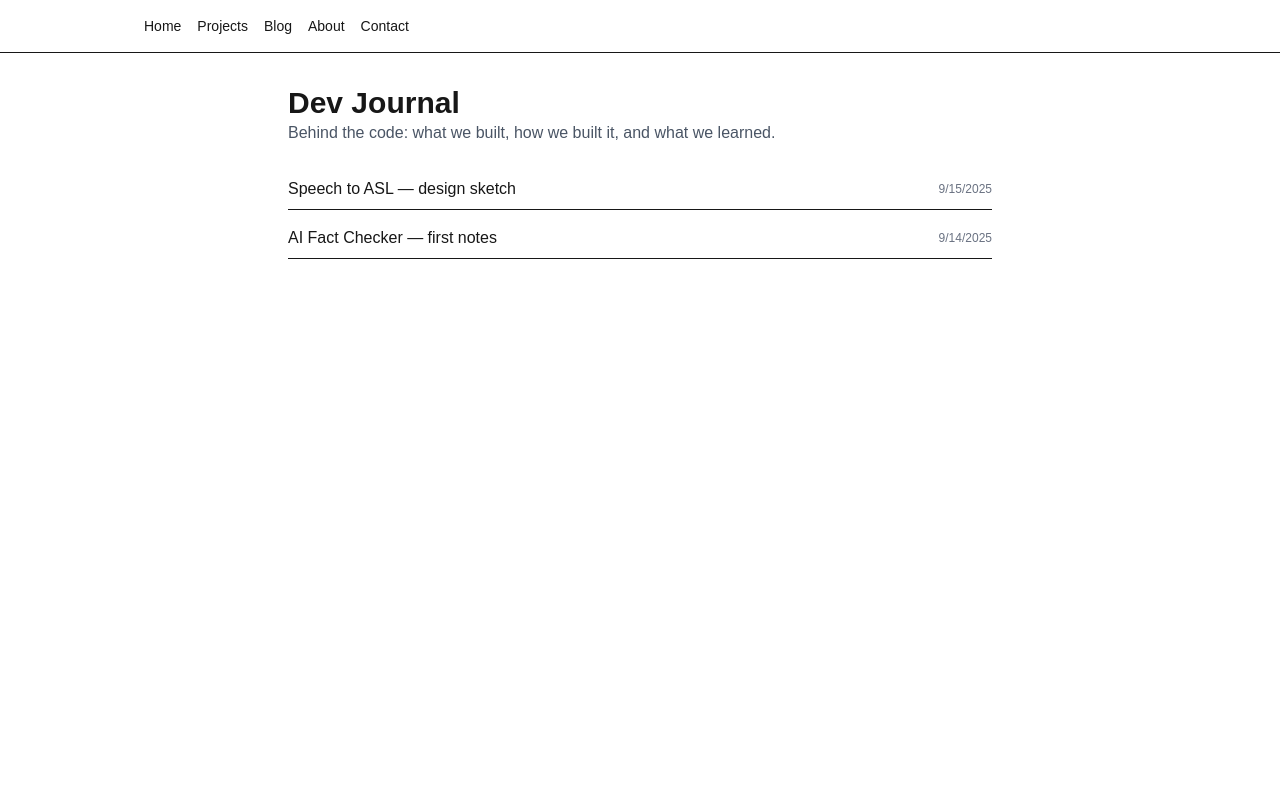
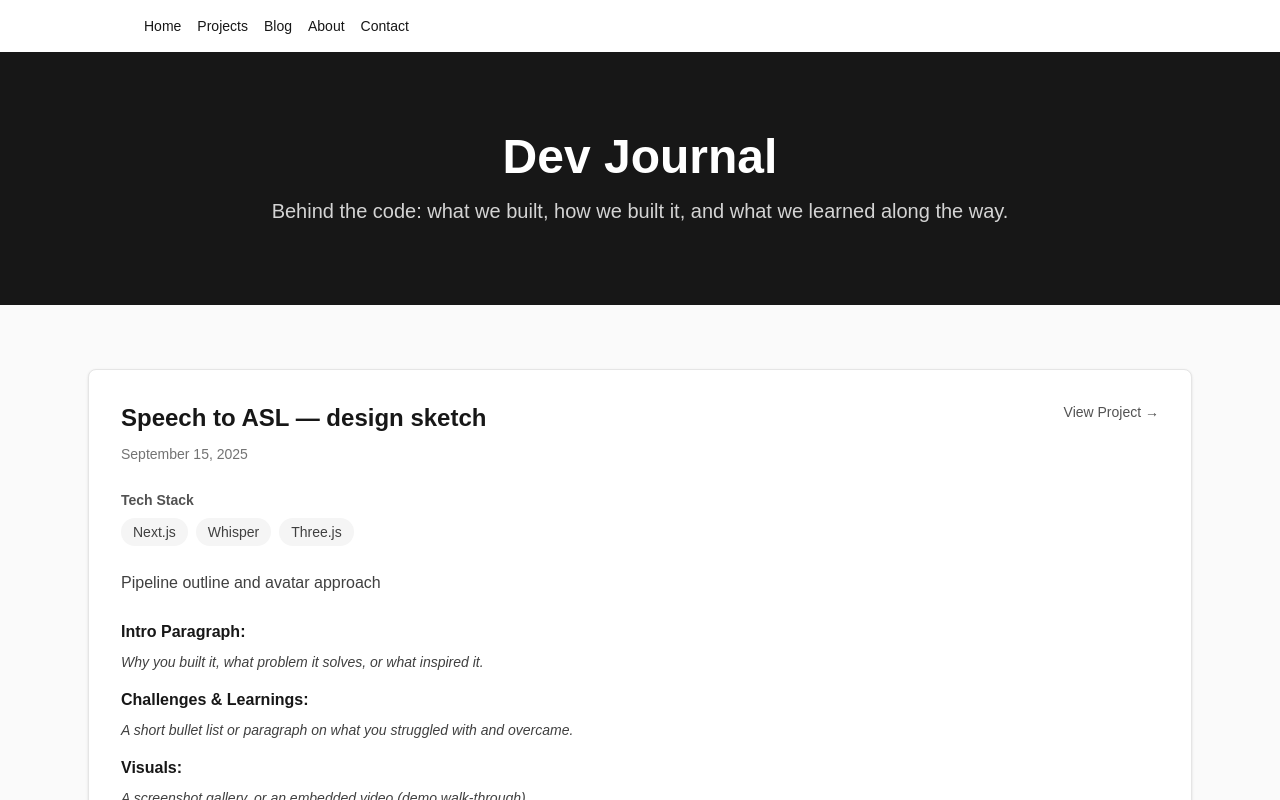
Before and after one commit to mahadevmohan/devcorpwebsite, a Next.js app: page /blog in a window 1280 px wide. Shown: the top 800 px of the page. Built offline with nearby package versions, Linux system fonts and the light colour scheme.

Commit message:
Update page.tsx (#3)

```diff
--- a/src/app/blog/page.tsx
+++ b/src/app/blog/page.tsx
@@ -1,17 +1,182 @@
-import { getAllPosts } from "@/lib/content";
-import PostList from "@/components/PostList";
+import { getAllPosts, getAllProjects } from "@/lib/content";
+import Link from "next/link";
 
 export const dynamic = "force-static";
 
 export default async function BlogIndexPage() {
   const posts = await getAllPosts();
+  const projects = await getAllProjects();
+
+  // Create a map of project slugs to project data for easy lookup
+  const projectMap = new Map(projects.map(p => [p.slug, p]));
+
   return (
-    <main className="max-w-3xl mx-auto p-8 space-y-6">
-      <header>
-        <h1 className="text-3xl font-bold">Dev Journal</h1>
-        <p className="text-gray-600">Behind the code: what we built, how we built it, and what we learned.</p>
-      </header>
-      <PostList posts={posts.map(p => ({ title: p.title, slug: p.slug, publishedAt: p.publishedAt }))} />
+    <main className="min-h-screen">
+      {/* Hero Section */}
+      <section className="bg-neutral-900 py-20">
+        <div className="max-w-6xl mx-auto px-6 text-center">
+          <h1 className="text-5xl font-bold text-white mb-4">Dev Journal</h1>
+          <p className="text-xl text-neutral-300">
+            Behind the code: what we built, how we built it, and what we learned along the way.
+          </p>
+        </div>
+      </section>
+
+      {/* Content Section */}
+      <section className="bg-neutral-50 py-16">
+        <div className="max-w-6xl mx-auto px-6">
+          <div className="space-y-12">
+            {posts.map((post) => {
+              const project = post.projectSlug ? projectMap.get(post.projectSlug) : null;
+              return (
+                <article key={post.slug} className="bg-white rounded-lg p-8 shadow-sm border border-neutral-200">
+                  {/* Header */}
+                  <div className="flex items-start justify-between mb-6">
+                    <div className="flex-1">
+                      <h2 className="text-2xl font-bold text-neutral-900 mb-2">
+                        <Link href={`/blog/${post.slug}`} className="hover:text-neutral-600 transition-colors">
+                          {post.title}
+                        </Link>
+                      </h2>
+                      <time className="text-sm text-neutral-500">
+                        {new Date(post.publishedAt).toLocaleDateString('en-US', {
+                          year: 'numeric',
+                          month: 'long',
+                          day: 'numeric'
+                        })}
+                      </time>
+                    </div>
+                    {project && (
+                      <Link
+                        href={`/projects/${project.slug}`}
+                        className="text-sm text-neutral-600 hover:text-neutral-900 transition-colors"
+                      >
+                        View Project →
+                      </Link>
+                    )}
+                  </div>
+
+                  {/* Tech Stack */}
+                  {project && project.techStack.length > 0 && (
+                    <div className="mb-6">
+                      <h3 className="text-sm font-semibold text-neutral-600 mb-2">Tech Stack</h3>
+                      <div className="flex flex-wrap gap-2">
+                        {project.techStack.map((tech) => (
+                          <span
+                            key={tech}
+                            className="px-3 py-1 bg-neutral-100 text-neutral-700 rounded-full text-sm"
+                          >
+                            {tech}
+                          </span>
+                        ))}
+                      </div>
+                    </div>
+                  )}
+
+                  {/* Excerpt */}
+                  {post.excerpt && (
+                    <div className="mb-6">
+                      <p className="text-neutral-700 leading-relaxed">{post.excerpt}</p>
+                    </div>
+                  )}
+
+                  {/* Content Preview */}
+                  <div className="space-y-4 text-neutral-700">
+                    <div>
+                      <h4 className="font-semibold text-neutral-900 mb-2">Intro Paragraph:</h4>
+                      <p className="text-sm italic">
+                        Why you built it, what problem it solves, or what inspired it.
+                      </p>
+                    </div>
+
+                    <div>
+                      <h4 className="font-semibold text-neutral-900 mb-2">Challenges & Learnings:</h4>
+                      <p className="text-sm italic">
+                        A short bullet list or paragraph on what you struggled with and overcame.
+                      </p>
+                    </div>
+
+                    <div>
+                      <h4 className="font-semibold text-neutral-900 mb-2">Visuals:</h4>
+                      <p className="text-sm italic">
+                        A screenshot gallery, or an embedded video (demo walk-through).
+                      </p>
+                    </div>
+                  </div>
+
+                  {/* Read More Link */}
+                  <div className="mt-8 pt-6 border-t border-neutral-200">
+                    <Link
+                      href={`/blog/${post.slug}`}
+                      className="inline-flex items-center text-neutral-900 hover:text-neutral-600 font-medium transition-colors"
+                    >
+                      Read full blog post →
+                    </Link>
+                  </div>
+                </article>
+              );
+            })}
+
+            {/* Placeholder for future posts */}
+            <article className="bg-white rounded-lg p-8 shadow-sm border border-neutral-200 border-dashed">
+              <h2 className="text-2xl font-bold text-neutral-900 mb-2">AI Generated Picture Checker</h2>
+              <time className="text-sm text-neutral-500">Coming Soon</time>
+
+              <div className="mt-6 space-y-4 text-neutral-700">
+                <div>
+                  <h4 className="font-semibold text-neutral-900 mb-2">Intro Paragraph:</h4>
+                  <p className="text-sm italic">
+                    Why you built it, what problem it solves, or what inspired it.
+                  </p>
+                </div>
+
+                <div>
+                  <h4 className="font-semibold text-neutral-900 mb-2">Challenges & Learnings:</h4>
+                  <p className="text-sm italic">
+                    A short bullet list or paragraph on what you struggled with and overcame.
+                  </p>
+                </div>
+
+                <div>
+                  <h4 className="font-semibold text-neutral-900 mb-2">Visuals:</h4>
+                  <p className="text-sm italic">
+                    A screenshot gallery, or an embedded video (demo walk-through).
+                  </p>
+                </div>
+              </div>
+            </article>
+
+            {/* Another placeholder */}
+            <article className="bg-white rounded-lg p-8 shadow-sm border border-neutral-200 border-dashed">
+              <h2 className="text-2xl font-bold text-neutral-900 mb-2">TBD</h2>
+              <time className="text-sm text-neutral-500">Coming Soon</time>
+
+              <div className="mt-6 space-y-4 text-neutral-700">
+                <div>
+                  <h4 className="font-semibold text-neutral-900 mb-2">Intro Paragraph:</h4>
+                  <p className="text-sm italic">
+                    Why you built it, what problem it solves, or what inspired it.
+                  </p>
+                </div>
+
+                <div>
+                  <h4 className="font-semibold text-neutral-900 mb-2">Challenges & Learnings:</h4>
+                  <p className="text-sm italic">
+                    A short bullet list or paragraph on what you struggled with and overcame.
+                  </p>
+                </div>
+
+                <div>
+                  <h4 className="font-semibold text-neutral-900 mb-2">Visuals:</h4>
+                  <p className="text-sm italic">
+                    A screenshot gallery, or an embedded video (demo walk-through).
+                  </p>
+                </div>
+              </div>
+            </article>
+          </div>
+        </div>
+      </section>
     </main>
   );
 }
```
